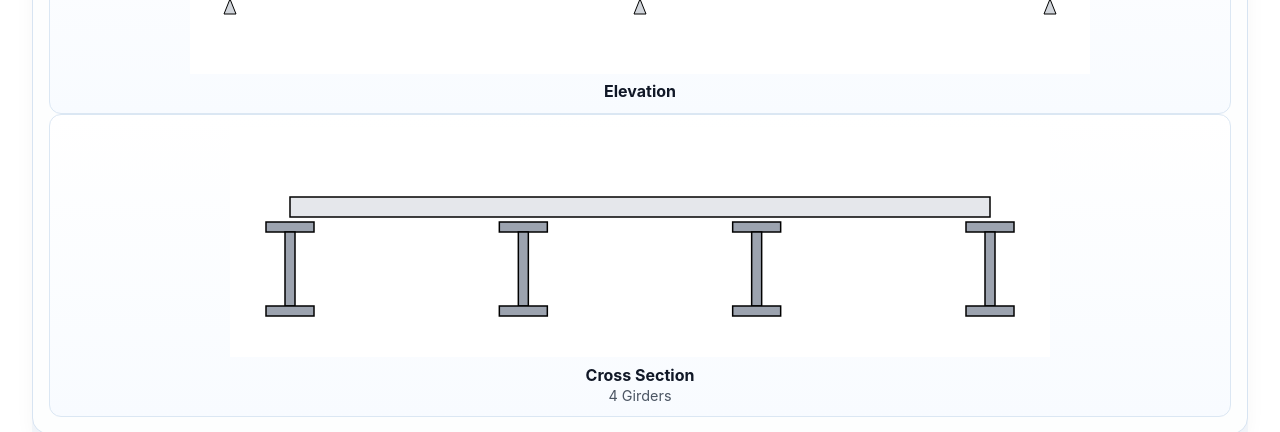
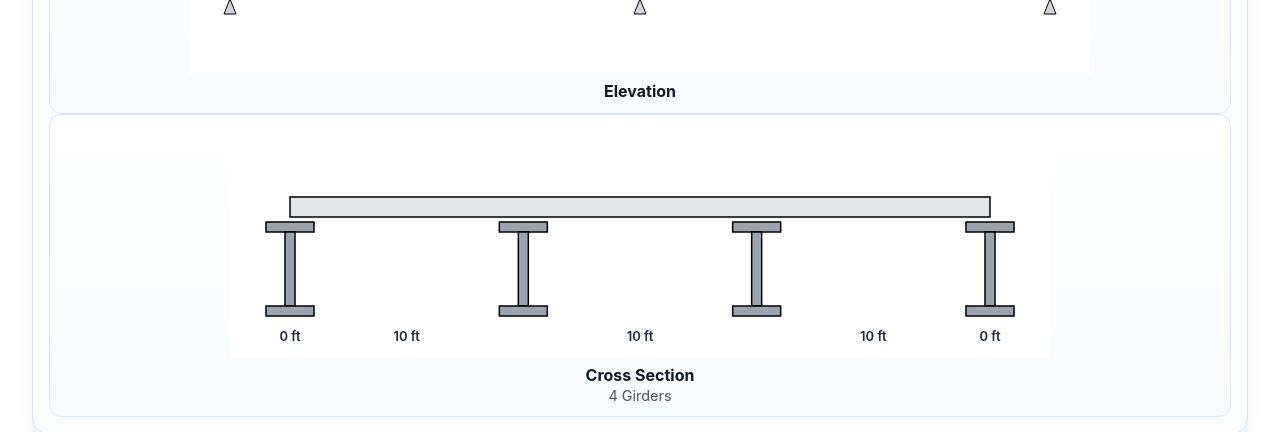
Before and after one commit to parkerallen22/Structural-Engineering-Calculation, a Next.js app: page /calculators/composite-steel-girder-lrfd in a window 1280 px wide. Shown: the part 1080-1512 px from the top of the page. Built offline with nearby package versions, Linux system fonts and the light colour scheme.

Commit message:
Add cross-section spacing and overhang dimensions

```diff
--- a/src/app/calculators/composite-steel-girder-lrfd/page.js
+++ b/src/app/calculators/composite-steel-girder-lrfd/page.js
@@ -1379,12 +1379,29 @@ export default function CompositeSteelGirderLrfdPage() {
                   const totalWidth = Math.max(1, leftOverhang + girderWidth + rightOverhang);
                   const deckStartX = 60;
                   const deckWidth = 700;
+                  const deckEndX = deckStartX + deckWidth;
+                  const formatDimension = (value) => `${formatDisplay(value)} ft`;
                   let cursor = deckStartX + (leftOverhang / totalWidth) * deckWidth;
                   const girderXs = Array.from({ length: girderCount }, (_, index) => {
                     if (index === 0) return cursor;
                     cursor += (spacingValues[index - 1] / totalWidth) * deckWidth;
                     return cursor;
                   });
+                  const dimensionY = 214;
+                  const overhangLabels = [
+                    {
+                      x: (deckStartX + girderXs[0]) / 2,
+                      label: formatDimension(leftOverhang),
+                    },
+                    {
+                      x: (girderXs[girderXs.length - 1] + deckEndX) / 2,
+                      label: formatDimension(rightOverhang),
+                    },
+                  ];
+                  const spacingLabels = spacingValues.map((spacing, index) => ({
+                    x: (girderXs[index] + girderXs[index + 1]) / 2,
+                    label: formatDimension(spacing),
+                  }));
                   return (
                     <>
                       <rect x={deckStartX} y="70" width={deckWidth} height="20" fill="#e5e7eb" stroke="black" strokeWidth="1.5" />
@@ -1394,6 +1411,32 @@ export default function CompositeSteelGirderLrfdPage() {
                           <rect x={x - 5} y="105" width="10" height="74" fill="#9ca3af" stroke="black" strokeWidth="1.5" />
                           <rect x={x - 24} y="179" width="48" height="10" fill="#9ca3af" stroke="black" strokeWidth="1.5" />
                         </g>
+                      ))}
+                      {overhangLabels.map((dimension, index) => (
+                        <text
+                          key={`overhang-dimension-${index}`}
+                          x={dimension.x}
+                          y={dimensionY}
+                          textAnchor="middle"
+                          fontSize="13"
+                          fontWeight="600"
+                          fill="#1f2937"
+                        >
+                          {dimension.label}
+                        </text>
+                      ))}
+                      {spacingLabels.map((dimension, index) => (
+                        <text
+                          key={`spacing-dimension-${index}`}
+                          x={dimension.x}
+                          y={dimensionY}
+                          textAnchor="middle"
+                          fontSize="13"
+                          fontWeight="600"
+                          fill="#1f2937"
+                        >
+                          {dimension.label}
+                        </text>
                       ))}
                     </>
                   );
```
